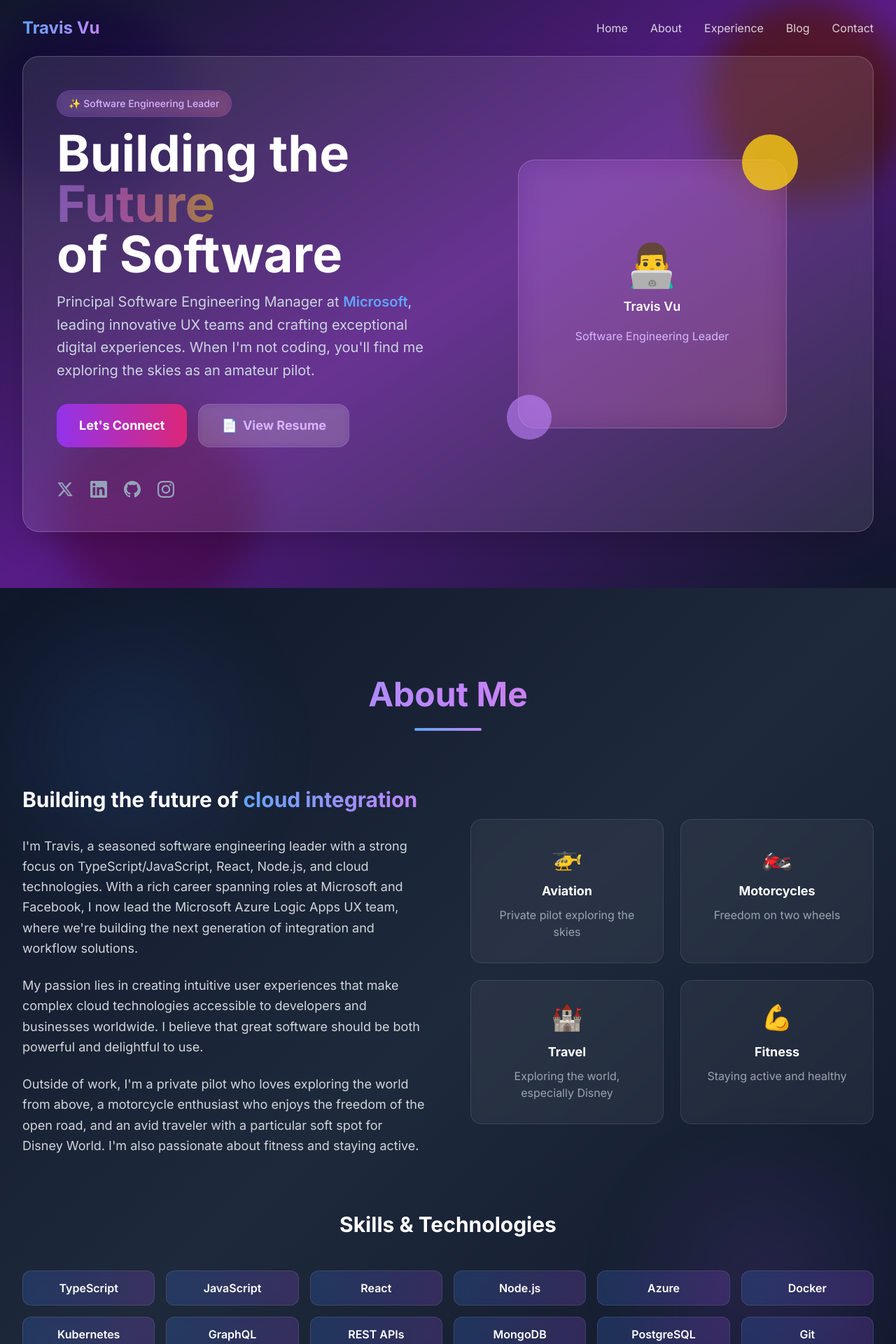
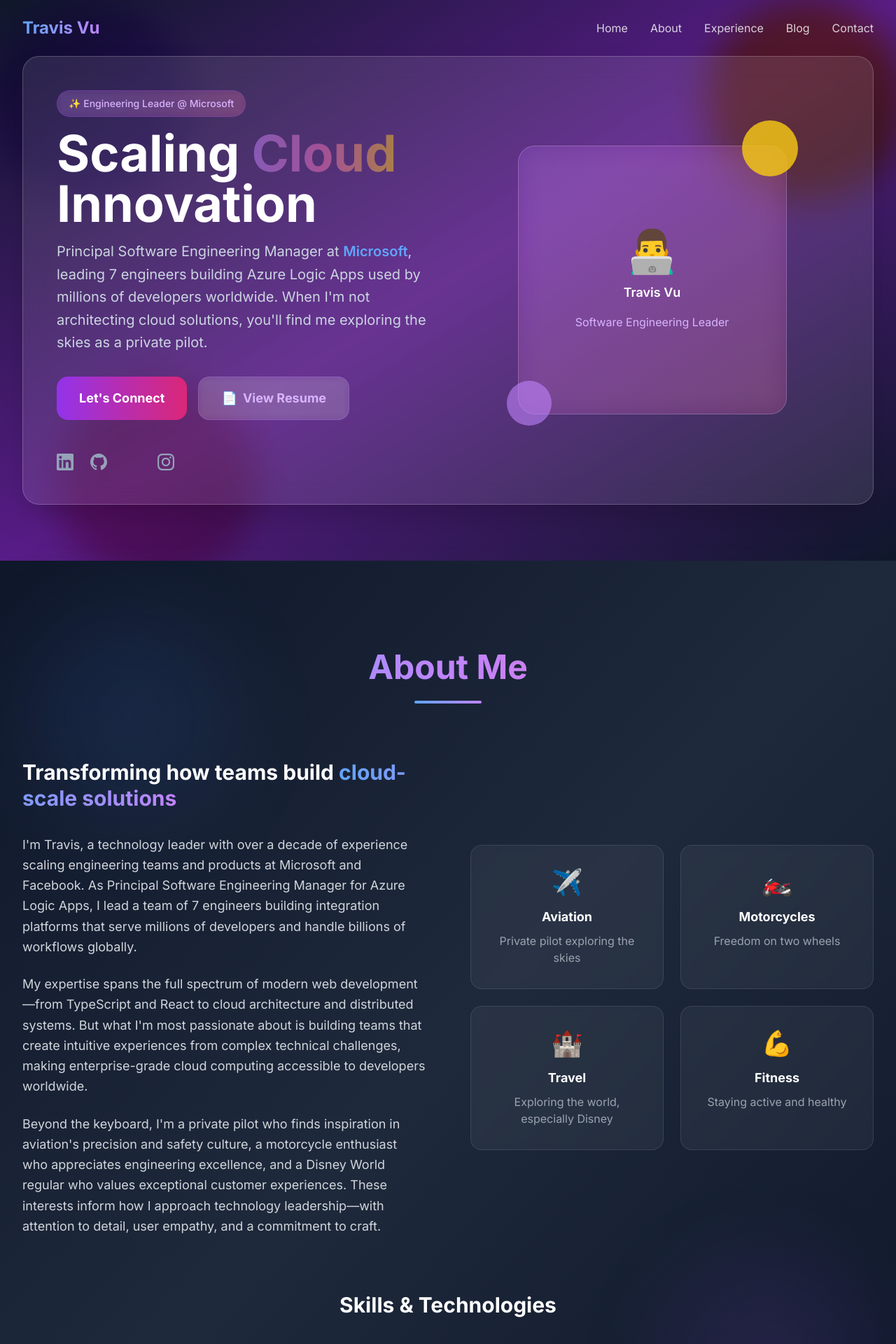
Before and after one commit to hartra344/homesite, a React (Vite) app: page / in a window 1280 px wide. Shown: the top 1920 px of the page at 70% size. Built offline with nearby package versions, Linux system fonts and the light colour scheme.

Commit message:
Refactor code structure for improved readability and maintainability

```diff
--- a/src/components/About.tsx
+++ b/src/components/About.tsx
@@ -20,34 +20,34 @@ const About = () => {
         <div className="grid grid-cols-1 lg:grid-cols-2 gap-16 items-center mb-20">
           <div className="space-y-6">
             <h3 className="text-3xl font-bold text-white mb-8 leading-tight">
-              Building the future of
-              <span className="bg-gradient-to-r from-blue-400 to-purple-400 bg-clip-text text-transparent"> cloud integration</span>
+              Transforming how teams build
+              <span className="bg-gradient-to-r from-blue-400 to-purple-400 bg-clip-text text-transparent"> cloud-scale solutions</span>
             </h3>
             <div className="space-y-6">
               <p className="text-lg text-gray-300 leading-relaxed">
-                I'm Travis, a seasoned software engineering leader with a strong focus on
-                TypeScript/JavaScript, React, Node.js, and cloud technologies. With a rich
-                career spanning roles at Microsoft and Facebook, I now lead the Microsoft
-                Azure Logic Apps UX team, where we're building the next generation of
-                integration and workflow solutions.
+                I'm Travis, a technology leader with over a decade of experience scaling engineering teams
+                and products at Microsoft and Facebook. As Principal Software Engineering Manager for
+                Azure Logic Apps, I lead a team of 7 engineers building integration platforms that
+                serve millions of developers and handle billions of workflows globally.
               </p>
               <p className="text-lg text-gray-300 leading-relaxed">
-                My passion lies in creating intuitive user experiences that make complex
-                cloud technologies accessible to developers and businesses worldwide. I believe
-                that great software should be both powerful and delightful to use.
+                My expertise spans the full spectrum of modern web development—from TypeScript and React
+                to cloud architecture and distributed systems. But what I'm most passionate about is
+                building teams that create intuitive experiences from complex technical challenges,
+                making enterprise-grade cloud computing accessible to developers worldwide.
               </p>
               <p className="text-lg text-gray-300 leading-relaxed">
-                Outside of work, I'm a private pilot who loves exploring the world from above,
-                a motorcycle enthusiast who enjoys the freedom of the open road, and an avid
-                traveler with a particular soft spot for Disney World. I'm also passionate
-                about fitness and staying active.
+                Beyond the keyboard, I'm a private pilot who finds inspiration in aviation's precision
+                and safety culture, a motorcycle enthusiast who appreciates engineering excellence,
+                and a Disney World regular who values exceptional customer experiences. These interests
+                inform how I approach technology leadership—with attention to detail, user empathy, and a commitment to craft.
               </p>
             </div>
           </div>
 
           <div className="grid grid-cols-2 gap-6">
             <div className="group bg-white/5 backdrop-blur-sm border border-white/10 p-8 rounded-2xl text-center hover:bg-white/10 transition-all duration-300 hover:scale-105">
-              <div className="text-4xl mb-4 group-hover:scale-110 transition-transform duration-300">🚁</div>
+              <div className="text-4xl mb-4 group-hover:scale-110 transition-transform duration-300">✈️</div>
               <h4 className="font-bold text-white mb-2 text-lg">Aviation</h4>
               <p className="text-gray-400">Private pilot exploring the skies</p>
             </div>
--- a/src/components/Blog.tsx
+++ b/src/components/Blog.tsx
@@ -1,34 +1,35 @@
 import { useState } from 'react';
 
 const Blog = () => {
-  const [posts] = useState([
-    {
-      id: 1,
-      title: 'Building Scalable UX for Azure Logic Apps',
-      excerpt: 'Lessons learned from designing user experiences for enterprise integration platforms at massive scale.',
-      date: '2024-03-15',
-      readTime: '8 min read',
-      category: 'Engineering',
-      featured: true
-    },
-    {
-      id: 2,
-      title: 'From Facebook to Microsoft: A Journey in Cloud Computing',
-      excerpt: 'Reflections on transitioning between tech giants and the evolution of cloud technologies.',
-      date: '2024-02-28',
-      readTime: '6 min read',
-      category: 'Career',
-      featured: false
-    },
-    {
-      id: 3,
-      title: 'The Future of Low-Code Development',
-      excerpt: 'How visual programming and low-code platforms are democratizing software development.',
-      date: '2024-02-10',
-      readTime: '12 min read',
-      category: 'Technology',
-      featured: true
-    }
+  // eslint-disable-next-line @typescript-eslint/no-explicit-any
+  const [posts] = useState<any[]>([
+    // {
+    //   id: 1,
+    //   title: 'Building Scalable UX for Azure Logic Apps',
+    //   excerpt: 'Lessons learned from designing user experiences for enterprise integration platforms at massive scale.',
+    //   date: '2024-03-15',
+    //   readTime: '8 min read',
+    //   category: 'Engineering',
+    //   featured: true
+    // },
+    // {
+    //   id: 2,
+    //   title: 'From Facebook to Microsoft: A Journey in Cloud Computing',
+    //   excerpt: 'Reflections on transitioning between tech giants and the evolution of cloud technologies.',
+    //   date: '2024-02-28',
+    //   readTime: '6 min read',
+    //   category: 'Career',
+    //   featured: false
+    // },
+    // {
+    //   id: 3,
+    //   title: 'The Future of Low-Code Development',
+    //   excerpt: 'How visual programming and low-code platforms are democratizing software development.',
+    //   date: '2024-02-10',
+    //   readTime: '12 min read',
+    //   category: 'Technology',
+    //   featured: true
+    // }
   ]);
 
   return (
@@ -41,7 +42,7 @@ const Blog = () => {
 
       <div className="max-w-7xl mx-auto px-4 sm:px-6 lg:px-8 relative">
         <div className="text-center mb-20">
-          <h2 className="text-5xl font-bold bg-gradient-to-r from-blue-400 via-purple-400 to-pink-400 bg-clip-text text-transparent mb-6">
+          <h2 className="text-5xl font-bold bg-gradient-to-r from-blue-400 via-purple-400 to-pink-400 bg-clip-text text-transparent mb-6 pb-2">
             Blog
           </h2>
           <div className="w-24 h-1 bg-gradient-to-r from-blue-400 to-purple-400 mx-auto mb-8 rounded-full"></div>
@@ -118,12 +119,12 @@ const Blog = () => {
             </p>
             <div className="mt-12">
               <a
-                href="https://x.com/hartra34"
+                href="https://bsky.app/profile/travis.dev"
                 target="_blank"
                 rel="noopener noreferrer"
-                className="group inline-flex items-center bg-gradient-to-r from-blue-500 to-purple-600 text-white px-8 py-4 rounded-2xl font-semibold hover:from-blue-600 hover:to-purple-700 transition-all duration-300 transform hover:scale-105 shadow-lg hover:shadow-2xl border border-white/20"
+                className="group inline-flex items-center bg-gradient-to-r from-sky-500 to-blue-600 text-white px-8 py-4 rounded-2xl font-semibold hover:from-sky-600 hover:to-blue-700 transition-all duration-300 transform hover:scale-105 shadow-lg hover:shadow-2xl border border-white/20"
               >
-                Follow me on X for updates
+                Follow me on Bluesky for updates
                 <svg className="w-5 h-5 ml-3 group-hover:scale-110 group-hover:translate-x-1 transition-all duration-300" fill="none" stroke="currentColor" viewBox="0 0 24 24">
                   <path strokeLinecap="round" strokeLinejoin="round" strokeWidth={2} d="M10 6H6a2 2 0 00-2 2v10a2 2 0 002 2h10a2 2 0 002-2v-4M14 4h6m0 0v6m0-6L10 14" />
                 </svg>
--- a/src/components/Contact.tsx
+++ b/src/components/Contact.tsx
@@ -41,8 +41,9 @@ const Contact = () => {
           </h2>
           <div className="w-24 h-1 bg-gradient-to-r from-blue-400 to-purple-400 mx-auto mb-8 rounded-full"></div>
           <p className="text-xl text-gray-300 max-w-3xl mx-auto leading-relaxed">
-            I'm always interested in hearing about new opportunities, interesting projects,
-            or just having a conversation about technology and aviation.
+            I'm always interested in meaningful conversations about engineering leadership,
+            cloud architecture, and building exceptional developer experiences. Let's connect
+            if you're working on something impactful.
           </p>
         </div>
 
@@ -83,7 +84,7 @@ const Contact = () => {
                 </div>
                 <div>
                   <h4 className="font-bold text-white text-lg mb-2">Open to</h4>
-                  <p className="text-gray-300">Consulting opportunities, speaking engagements, and interesting conversations</p>
+                  <p className="text-gray-300">Strategic consulting, technical advisory roles, speaking engagements, and engineering leadership discussions</p>
                 </div>
               </div>
             </div>
@@ -102,13 +103,13 @@ const Contact = () => {
                   </svg>
                 </a>
                 <a
-                  href="https://x.com/hartra34"
-                  className="group bg-gradient-to-r from-gray-800 to-black text-white p-4 rounded-2xl hover:from-black hover:to-gray-900 transition-all duration-300 transform hover:scale-110 shadow-lg hover:shadow-2xl border border-white/20"
+                  href="https://bsky.app/profile/travis.dev"
+                  className="group bg-gradient-to-r from-sky-600 to-blue-600 text-white p-4 rounded-2xl hover:from-sky-700 hover:to-blue-700 transition-all duration-300 transform hover:scale-110 shadow-lg hover:shadow-2xl border border-white/20"
                   target="_blank"
                   rel="noopener noreferrer"
                 >
                   <svg className="w-6 h-6 group-hover:scale-110 transition-transform duration-300" fill="currentColor" viewBox="0 0 24 24">
-                    <path d="M18.244 2.25h3.308l-7.227 8.26 8.502 11.24H16.17l-5.214-6.817L4.99 21.75H1.68l7.73-8.835L1.254 2.25H8.08l4.713 6.231zm-1.161 17.52h1.833L7.084 4.126H5.117z"/>
+                    <path d="M12 10.8c-1.087-2.114-4.046-6.053-6.798-7.995C2.566.944 1.561 1.266.902 1.565.139 1.908 0 3.08 0 3.768c0 .69.378 5.65.624 6.479.815 2.736 3.713 3.66 6.383 3.364.136-.02.275-.039.415-.056-.138.022-.276.04-.415.056-2.67.297-5.568-.628-6.383-3.364C.378 9.418 0 4.458 0 3.768c0-.688.139-1.86.902-2.203C1.561 1.266 2.566.944 5.202 2.805c2.752 1.942 5.711 5.881 6.798 7.995zm0 0c1.087-2.114 4.046-6.053 6.798-7.995C21.434.944 22.439 1.266 23.098 1.565c.763.343.902 1.515.902 2.203 0 .69-.378 5.65-.624 6.479-.815 2.736-3.713 3.66-6.383 3.364-.136-.02-.275-.039-.415-.056.138.022.276.04.415.056 2.67.297 5.568-.628 6.383-3.364.246-.829.624-5.789.624-6.479 0-.688-.139-1.86-.902-2.203-.659-.299-1.664-.621-4.3 1.24-2.752 1.942-5.711 5.881-6.798 7.995z"/>
                   </svg>
                 </a>
                 <a
--- a/src/components/Footer.tsx
+++ b/src/components/Footer.tsx
@@ -32,16 +32,6 @@ const Footer = () => {
                 </svg>
               </a>
               <a
-                href="https://x.com/hartra34"
-                className="group bg-gradient-to-r from-gray-800/20 to-black/20 border border-white/10 p-4 rounded-2xl hover:from-gray-800/30 hover:to-black/30 transition-all duration-300 transform hover:scale-110"
-                target="_blank"
-                rel="noopener noreferrer"
-              >
-                <svg className="w-6 h-6 text-gray-400 group-hover:text-white transition-colors duration-300" fill="currentColor" viewBox="0 0 24 24">
-                  <path d="M18.244 2.25h3.308l-7.227 8.26 8.502 11.24H16.17l-5.214-6.817L4.99 21.75H1.68l7.73-8.835L1.254 2.25H8.08l4.713 6.231zm-1.161 17.52h1.833L7.084 4.126H5.117z"/>
-                </svg>
-              </a>
-              <a
                 href="https://github.com/hartra344"
                 className="group bg-gradient-to-r from-gray-700/20 to-gray-800/20 border border-white/10 p-4 rounded-2xl hover:from-gray-700/30 hover:to-gray-800/30 transition-all duration-300 transform hover:scale-110"
                 target="_blank"
@@ -49,6 +39,16 @@ const Footer = () => {
               >
                 <svg className="w-6 h-6 text-gray-400 group-hover:text-white transition-colors duration-300" fill="currentColor" viewBox="0 0 24 24">
                   <path d="M12 0c-6.626 0-12 5.373-12 12 0 5.302 3.438 9.8 8.207 11.387.599.111.793-.261.793-.577v-2.234c-3.338.726-4.033-1.416-4.033-1.416-.546-1.387-1.333-1.756-1.333-1.756-1.089-.745.083-.729.083-.729 1.205.084 1.839 1.237 1.839 1.237 1.07 1.834 2.807 1.304 3.492.997.107-.775.418-1.305.762-1.604-2.665-.305-5.467-1.334-5.467-5.931 0-1.311.469-2.381 1.236-3.221-.124-.303-.535-1.524.117-3.176 0 0 1.008-.322 3.301 1.23.957-.266 1.983-.399 3.003-.404 1.02.005 2.047.138 3.006.404 2.291-1.552 3.297-1.23 3.297-1.23.653 1.653.242 2.874.118 3.176.77.84 1.235 1.911 1.235 3.221 0 4.609-2.807 5.624-5.479 5.921.43.372.823 1.102.823 2.222v3.293c0 .319.192.694.801.576 4.765-1.589 8.199-6.086 8.199-11.386 0-6.627-5.373-12-12-12z"/>
+                </svg>
+              </a>
+              <a
+                href="https://bsky.app/profile/travis.dev"
+                className="group bg-gradient-to-r from-sky-600/20 to-blue-600/20 border border-white/10 p-4 rounded-2xl hover:from-sky-600/30 hover:to-blue-600/30 transition-all duration-300 transform hover:scale-110"
+                target="_blank"
+                rel="noopener noreferrer"
+              >
+                <svg className="w-6 h-6 text-sky-400 group-hover:text-white transition-colors duration-300" fill="currentColor" viewBox="0 0 24 24">
+                  <path d="M12 10.8c-1.087-2.114-4.046-6.053-6.798-7.995C2.566.944 1.561 1.266.902 1.565.139 1.908 0 3.08 0 3.768c0 .69.378 5.65.624 6.479.815 2.736 3.713 3.66 6.383 3.364.136-.02.275-.039.415-.056-.138.022-.276.04-.415.056-2.67.297-5.568-.628-6.383-3.364C.378 9.418 0 4.458 0 3.768c0-.688.139-1.86.902-2.203C1.561 1.266 2.566.944 5.202 2.805c2.752 1.942 5.711 5.881 6.798 7.995zm0 0c1.087-2.114 4.046-6.053 6.798-7.995C21.434.944 22.439 1.266 23.098 1.565c.763.343.902 1.515.902 2.203 0 .69-.378 5.65-.624 6.479-.815 2.736-3.713 3.66-6.383 3.364-.136-.02-.275-.039-.415-.056.138.022.276.04.415.056 2.67.297 5.568-.628 6.383-3.364.246-.829.624-5.789.624-6.479 0-.688-.139-1.86-.902-2.203-.659-.299-1.664-.621-4.3 1.24-2.752 1.942-5.711 5.881-6.798 7.995z"/>
                 </svg>
               </a>
               <a
--- a/src/components/Hero.tsx
+++ b/src/components/Hero.tsx
@@ -15,20 +15,20 @@ const Hero = () => {
             <div className="space-y-8">
               <div className="space-y-4">
                 <div className="inline-flex items-center px-4 py-2 rounded-full bg-gradient-to-r from-purple-500/20 to-pink-500/20 border border-purple-500/30 backdrop-blur-sm">
-                  <span className="text-purple-300 text-sm font-medium">✨ Software Engineering Leader</span>
+                  <span className="text-purple-300 text-sm font-medium">✨ Engineering Leader @ Microsoft</span>
                 </div>
                 <h1 className="text-5xl lg:text-7xl font-black text-white leading-tight">
-                  Building the{' '}
+                  Scaling{' '}
                   <span className="bg-gradient-to-r from-purple-400 via-pink-400 to-yellow-400 bg-clip-text text-transparent animate-pulse">
-                    Future
+                    Cloud
                   </span>
                   <br />
-                  of Software
+                  Innovation
                 </h1>
                 <p className="text-xl text-slate-300 leading-relaxed max-w-2xl">
                   Principal Software Engineering Manager at <span className="text-blue-400 font-semibold">Microsoft</span>,
-                  leading innovative UX teams and crafting exceptional digital experiences.
-                  When I'm not coding, you'll find me exploring the skies as an amateur pilot.
+                  leading 7 engineers building Azure Logic Apps used by millions of developers worldwide.
+                  When I'm not architecting cloud solutions, you'll find me exploring the skies as a private pilot.
                 </p>
               </div>
 
@@ -48,18 +48,7 @@ const Hero = () => {
                   View Resume
                 </a>
               </div>
-
-              <div className="flex space-x-6 pt-4">
-                <a
-                  href="https://x.com/hartra34"
-                  className="text-slate-400 hover:text-purple-400 transition-all duration-300 transform hover:scale-110"
-                  target="_blank"
-                  rel="noopener noreferrer"
-                >
-                  <svg className="w-6 h-6" fill="currentColor" viewBox="0 0 24 24">
-                    <path d="M18.244 2.25h3.308l-7.227 8.26 8.502 11.24H16.17l-5.214-6.817L4.99 21.75H1.68l7.73-8.835L1.254 2.25H8.08l4.713 6.231zm-1.161 17.52h1.833L7.084 4.126H5.117z"/>
-                </svg>
-                </a>
+               <div className="flex space-x-6 pt-4">
                 <a
                   href="https://www.linkedin.com/in/travis-harris/"
                   className="text-slate-400 hover:text-blue-400 transition-all duration-300 transform hover:scale-110"
@@ -77,7 +66,17 @@ const Hero = () => {
                   rel="noopener noreferrer"
                 >
                   <svg className="w-6 h-6" fill="currentColor" viewBox="0 0 24 24">
-                    <path d="M12 0c-6.626 0-12 5.373-12 12 0 5.302 3.438 9.8 8.207 11.387.599.111.793-.261.793-.577v-2.234c-3.338.726-4.033-1.416-4.033-1.416-.546-1.387-1.333-1.756-1.333-1.756-1.089-.745.083-.729.083-.729 1.205.084 1.839 1.237 1.839 1.237 1.07 1.834 2.807 1.304 3.492.997.107-.775.418-1.305.762-1.604-2.665-.305-5.467-1.334-5.467-5.931 0-1.311.469-2.381 1.236-3.221-.124-.303-.535-1.524.117-3.176 0 0 1.008-.322 3.301 1.23.957-.266 1.983-.399 3.003-.404 1.02.005 2.047.138 3.006.404 2.291-1.552 3.297-1.23 3.297-1.23.653 1.653.242 2.874.118 3.176.77.84 1.235 1.911 1.235 3.221 0 4.609-2.807 5.624-5.479 5.921.43.372.823 1.102.823 2.222v3.293c0 .319.192.694.801.576 4.765-1.589 8.199-6.086 8.199-11.386 0-6.627-5.373-12-12-12z"/>
+                    <path d="M12 0c-6.626 0-12 5.373-12 12 0 5.302 3.438 9.8 8.207 11.387.599.111.793-.261.793-.577v-2.234c-3.338.726-4.033-1.416-4.033-1.416-.546-1.387-1.333-1.756-1.333-1.756-1.089-.745.083-.729.083-.729 1.205.084 1.839 1.237 1.839 1.237 1.07 1.834 2.807 1.304 3.492.997.107-.775.418-1.305.762-1.604-2.665-.305-5.467-1.334-5.467-5.931 0-1.311.469-2.381 1.236-3.221-.124-.303-.535-1.524.117-3.176 0 0 1.008-.322 3.301 1.23.957-.266 1.983-.399 3.003-.404 1.02.005 2.047.138 3.006.404 2.291-1.552 3.297-1.23 3.297-1.30.653 1.653.242 2.874.118 3.176.77.84 1.235 1.911 1.235 3.221 0 4.609-2.807 5.624-5.479 5.921.43.372.823 1.102.823 2.222v3.293c0 .319.192.694.801.576 4.765-1.589 8.199-6.086 8.199-11.386 0-6.627-5.373-12-12-12z"/>
+                  </svg>
+                </a>
+                <a
+                  href="https://bsky.app/profile/travis.dev"
+                  className="text-slate-400 hover:text-sky-400 transition-all duration-300 transform hover:scale-110"
+                  target="_blank"
+                  rel="noopener noreferrer"
+                >
+                  <svg className="w-6 h-6" fill="currentColor" viewBox="0 0 24 24">
+                    <path d="M12 10.8c-1.087-2.114-4.046-6.053-6.798-7.995C2.566.944 1.561 1.266.902 1.565.139 1.908 0 3.08 0 3.768c0 .69.378 5.65.624 6.479.815 2.736 3.713 3.66 6.383 3.364.136-.02.275-.039.415-.056-.138.022-.276.04-.415.056-2.67.297-5.568-.628-6.383-3.364C.378 9.418 0 4.458 0 3.768c0-.688.139-1.86.902-2.203C1.561 1.266 2.566.944 5.202 2.805c2.752 1.942 5.711 5.881 6.798 7.995zm0 0c1.087-2.114 4.046-6.053 6.798-7.995C21.434.944 22.439 1.266 23.098 1.565c.763.343.902 1.515.902 2.203 0 .69-.378 5.65-.624 6.479-.815 2.736-3.713 3.66-6.383 3.364-.136-.02-.275-.039-.415-.056.138.022.276.04.415.056 2.67.297 5.568-.628 6.383-3.364.246-.829.624-5.789.624-6.479 0-.688-.139-1.86-.902-2.203-.659-.299-1.664-.621-4.3 1.24-2.752 1.942-5.711 5.881-6.798 7.995z"/>
                   </svg>
                 </a>
                 <a
```
Also changed, not shown: src/components/Experience.tsx (+15 -12 lines), CleanShot 2025-05-30 at 13.32.28@2x.png (deleted), 1 other file (tests, documents, lock files or other folders).
